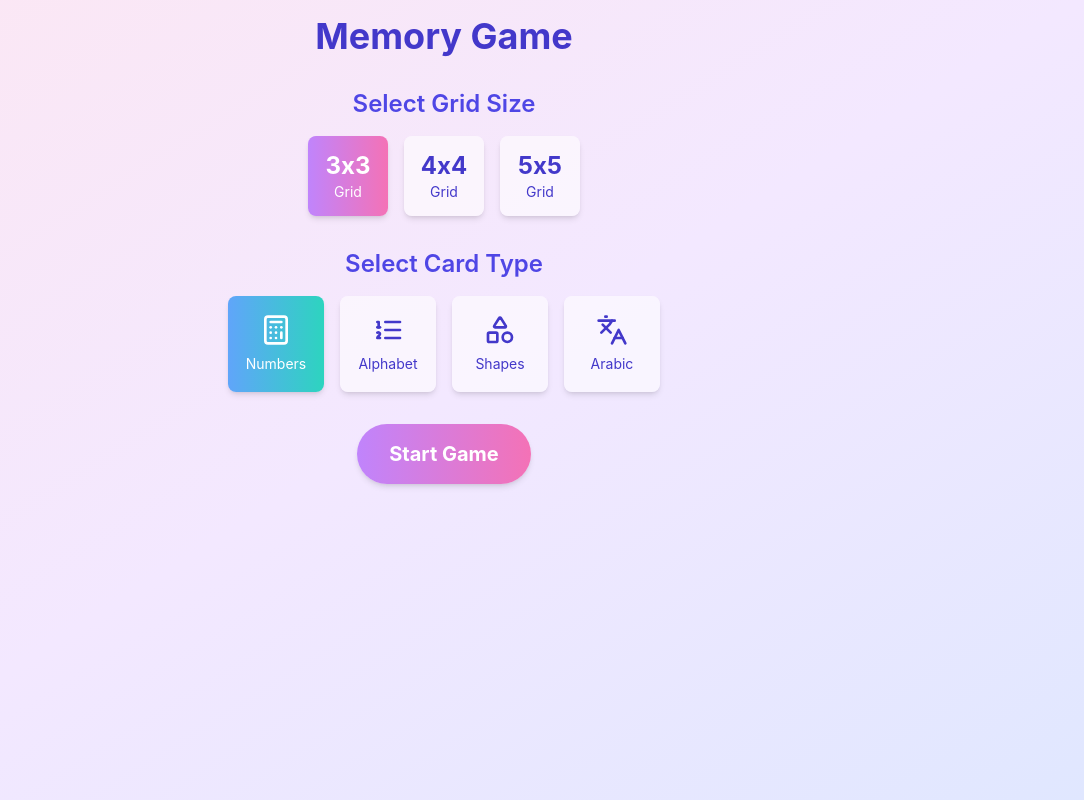
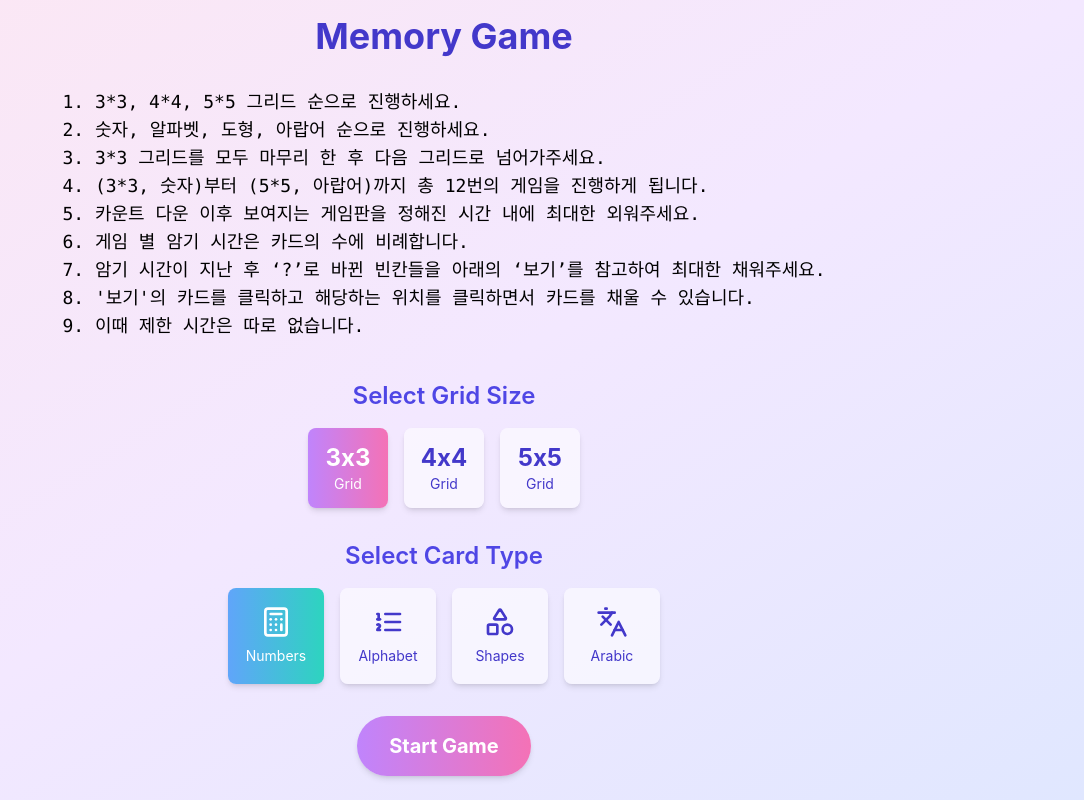
Before and after one commit to hwiy01/memory-game, a React (Create React App) app: page /memoryGame/1 in a window 1280 px wide. Shown: the whole page, without its empty margins (196-1280 px from the left). Built offline with nearby package versions, Linux system fonts and the light colour scheme.

Commit message:
feat: 지시문 추가

```diff
--- a/src/LevelTest.jsx
+++ b/src/LevelTest.jsx
@@ -5,6 +5,7 @@ import { motion } from "framer-motion";
 import { useMemoryGame } from './hooks/useMemoryGame';
 import { Button2 } from './components/ui/Button2';
 import { useNavigate } from 'react-router';
+import { levelTestInst } from './constants/instruction';
 
 export function LevelTest() {
     const navigate = useNavigate();
@@ -47,6 +48,10 @@ export function LevelTest() {
         <CardTitle className="text-3xl font-bold text-indigo-700">레벨 테스트</CardTitle>
       </CardHeader>
       <CardContent className="w-full max-w-md space-y-4">
+        {gameState === 'start' &&
+      <pre className="text-lg font-medium mb-10">
+        {levelTestInst}
+      </pre>}
         {gameState !== 'start' && (
           <div className="text-center space-y-2">
             <p className="text-lg font-semibold text-indigo-700">레벨: <span className="text-indigo-700 font-bold">{level}</span></p>
--- a/src/MemoryGame.jsx
+++ b/src/MemoryGame.jsx
@@ -7,6 +7,7 @@ import './index.css';
 import { fetchGameResult } from './apis/userGameData'
 import { arrayToString } from './utils/arrayToString'
 import { useParams } from 'react-router'
+import { memoryGameInst } from './constants/instruction'
 
 const cardSets = {
   NUMBER: {
@@ -460,7 +461,11 @@ export default function MemoryGame() {
             transition={{ duration: 0.5 }}
           >
             <div>
-
+            <div className="flex justify-center mb-10">
+              <pre className="text-lg font-medium">
+                {memoryGameInst}
+              </pre>
+            </div>
               <h2 className="text-2xl font-semibold mb-4 text-center text-indigo-600">Select Grid Size</h2>
               <div className="flex justify-center space-x-4">
                 <GridSizeOption size={3} />
--- /dev/null
+++ b/src/constants/instruction.js
@@ -0,0 +1,25 @@
+export const levelTestInst = (
+    <>
+      <p>1. 제시된 수를 제한시간 내에 외우고 키보드로 똑같이 입력하세요.</p>
+      <p>2. 답안 작성 후 제출 버튼을 누르거나 엔터키를 누르면 다음 단계로 넘어갑니다.</p>
+      <p>3. 제한 시간과 제시되는 수의 길이는 단계에 비례해 증가합니다.</p>
+      <p>4. 주어진 목숨은 총 두 개입니다.</p>
+      <p>5. 문제를 처음 틀릴 시, 해당 단계부터 다시 시작합니다.</p>
+      <p>6. 문제를 두 번째로 틀리는 즉시 레벨 테스트는 종료됩니다.</p>
+    </>
+  );
+
+
+  export const memoryGameInst = (
+    <>
+      <p>1. 3*3, 4*4, 5*5 그리드 순으로 진행하세요.</p>
+      <p>2. 숫자, 알파벳, 도형, 아랍어 순으로 진행하세요.</p>
+      <p>3. 3*3 그리드를 모두 마무리 한 후 다음 그리드로 넘어가주세요.</p>
+      <p>4. (3*3, 숫자)부터 (5*5, 아랍어)까지 총 12번의 게임을 진행하게 됩니다.</p>
+      <p>5. 카운트 다운 이후 보여지는 게임판을 정해진 시간 내에 최대한 외워주세요.</p>
+      <p>6. 게임 별 암기 시간은 카드의 수에 비례합니다.</p>
+      <p>7. 암기 시간이 지난 후 ‘?’로 바뀐 빈칸들을 아래의 ‘보기’를 참고하여 최대한 채워주세요.</p>
+      <p>8. '보기'의 카드를 클릭하고 해당하는 위치를 클릭하면서 카드를 채울 수 있습니다.</p>
+      <p>9. 이때 제한 시간은 따로 없습니다.</p>
+    </>
+  );
```
